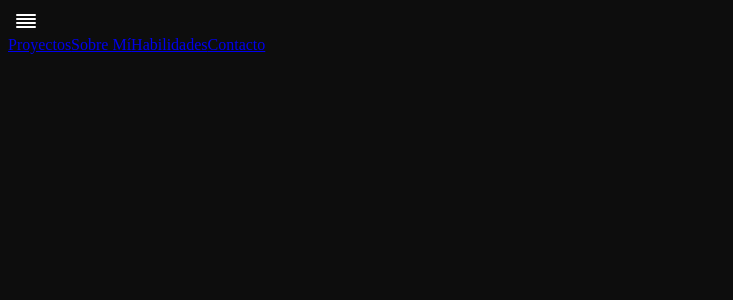
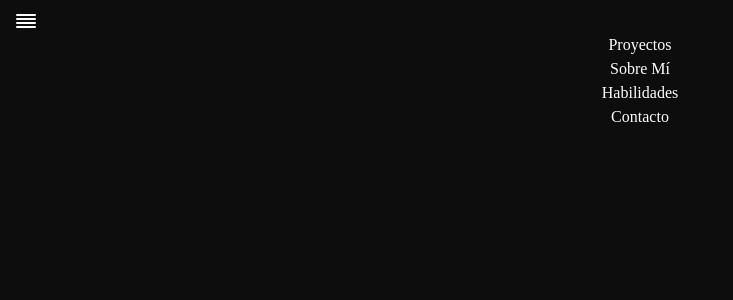
Before and after one commit to Daffier27/jmg-portFolio, a React (Vite) app: page / in a window 1280 px wide. Shown: the top 300 px of the page, without its empty margins (0-733 px from the left). Built offline with nearby package versions, Linux system fonts and the light colour scheme.

Commit message:
Menu desplegable

```diff
--- a/package.json
+++ b/package.json
@@ -10,6 +10,7 @@
     "preview": "vite preview"
   },
   "dependencies": {
+    "prop-types": "15.8.1",
     "react": "^18.2.0",
     "react-dom": "^18.2.0",
     "react-icons": "4.10.1"
--- a/src/App.css
+++ b/src/App.css
@@ -10,8 +10,24 @@
   border: none;
 }
 
+.menu-icon:active{
+  background-color: var(--secondary-bg);
+}
+
 .menu-icon {
-  color: var(--main-bg); /* Líneas negras del ícono */
+  color: var(--main-bg);
   font-size: 24px;
   width: 100%;
 }
+
+.header-menu{
+  display: flex;
+  flex-direction: column;
+  align-items: center;
+  gap:0.5rem
+}
+
+.menu-item{
+  text-decoration: none;
+  color: var(--main-text);
+}
--- a/src/App.jsx
+++ b/src/App.jsx
@@ -5,7 +5,7 @@ function App() {
 
   return (
     <>
-    <Header/>
+      <Header/>
     </>
   )
 }
--- a/src/components/Header.jsx
+++ b/src/components/Header.jsx
@@ -1,16 +1,22 @@
+import { useState } from 'react'
 import {FiAlignJustify} from 'react-icons/fi'
+
+import HeaderMenu from './HeaderMenu'
+import switchOpenState from '../helpers/switchOpenState'
+
+
+
 export default function Header() {
+  const [isOpen, setOpen] = useState('open')
+
+
+
   return(
-  <header className="main-header ">
-    <button className='menu-button'>
-     <FiAlignJustify className='menu-icon' style={{color:'white'}}/>
-    </button>
-        <nav className="header-menu">
-                <a href="#">Proyectos</a>
-                <a href="#">Sobre Mí</a>
-                <a href="#">Habilidades</a>
-                <a href="#">Contacto</a>
-        </nav>
+    <header className='main-header '>
+      <button className='menu-button' onClick={()=> switchOpenState(isOpen, setOpen)}>
+        <FiAlignJustify className='menu-icon' style={{color:'white'}}/>
+      </button>
+      <HeaderMenu isOpen={isOpen} setOpen={setOpen}/>
     </header>
-)
+  )
 }
--- /dev/null
+++ b/src/components/HeaderMenu.jsx
@@ -0,0 +1,20 @@
+import PropTypes from 'prop-types'
+export default function HeaderMenu ({ isOpen }) {
+  if(isOpen === 'close'){
+    return null
+  }else if(isOpen === 'open'){
+
+  return(
+    <nav className='header-menu'>
+      <a className='menu-item' href="#">Proyectos</a>
+      <a className='menu-item' href="#">Sobre Mí</a>
+      <a className='menu-item' href="#">Habilidades</a>
+      <a className='menu-item' href="#">Contacto</a>
+    </nav>
+  )
+}
+}
+
+HeaderMenu.protoTypes = {
+  isOpen: PropTypes.string
+}
--- /dev/null
+++ b/src/helpers/switchOpenState.js
@@ -0,0 +1,7 @@
+export default function switchOpenState (isOpen, setOpen) {
+  if(isOpen === 'close'){
+    setOpen('open')
+  }else {
+    setOpen('close')
+  }
+}
```
Also changed, not shown: 1 other file (tests, documents, lock files or other folders).
